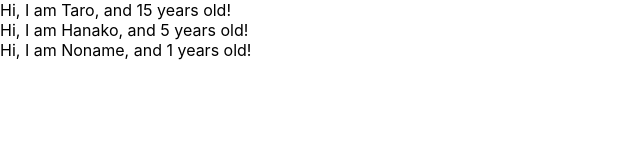
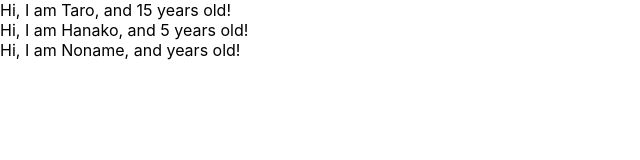
Before and after one commit to miznashi/udemy-react-app, a React (Create React App) app in the folder my-app/: page / in a window 1280 px wide. Shown: the top 160 px of the page, without its empty margins (0-640 px from the left). Built offline with nearby package versions, Linux system fonts and the light colour scheme.

Commit message:
learn prop-types

```diff
--- a/my-app/src/App.js
+++ b/my-app/src/App.js
@@ -1,20 +1,21 @@
 import React from 'react';
+import PropTypes from 'prop-types';
 
 //component
 function App() {
   const profiles = [
     {name: "Taro",   age: 15},
     {name: "Hanako", age: 5},
-    {name: "Noname"}
+    {name: "Noname"}// 数値が入っていたらエラー
   ]
   return (
-    <div>
+    <React.Fragment>
     {
       profiles.map((profiles, index) => {
         return <User name={profiles.name} age={profiles.age} key={index} />
       })
     }
-    </div>
+    </React.Fragment>
   );
 }
 
@@ -23,9 +24,12 @@
   return <div>Hi, I am {props.name}, and {props.age} years old!</div>
 }
 
-//default props
-User.defaultProps = {
-  age : 1
+//型チェック
+User.propTypes = {
+  name: PropTypes.string,
+  age : PropTypes.number.isRequired
+  //isRequired ( [age] が存在しいないといけない場合)
+  //今回の場合 [name:"Noname"] に [age] が設定されていない為、コンソールにエラーがでる
 }
 
 export default App;
```
